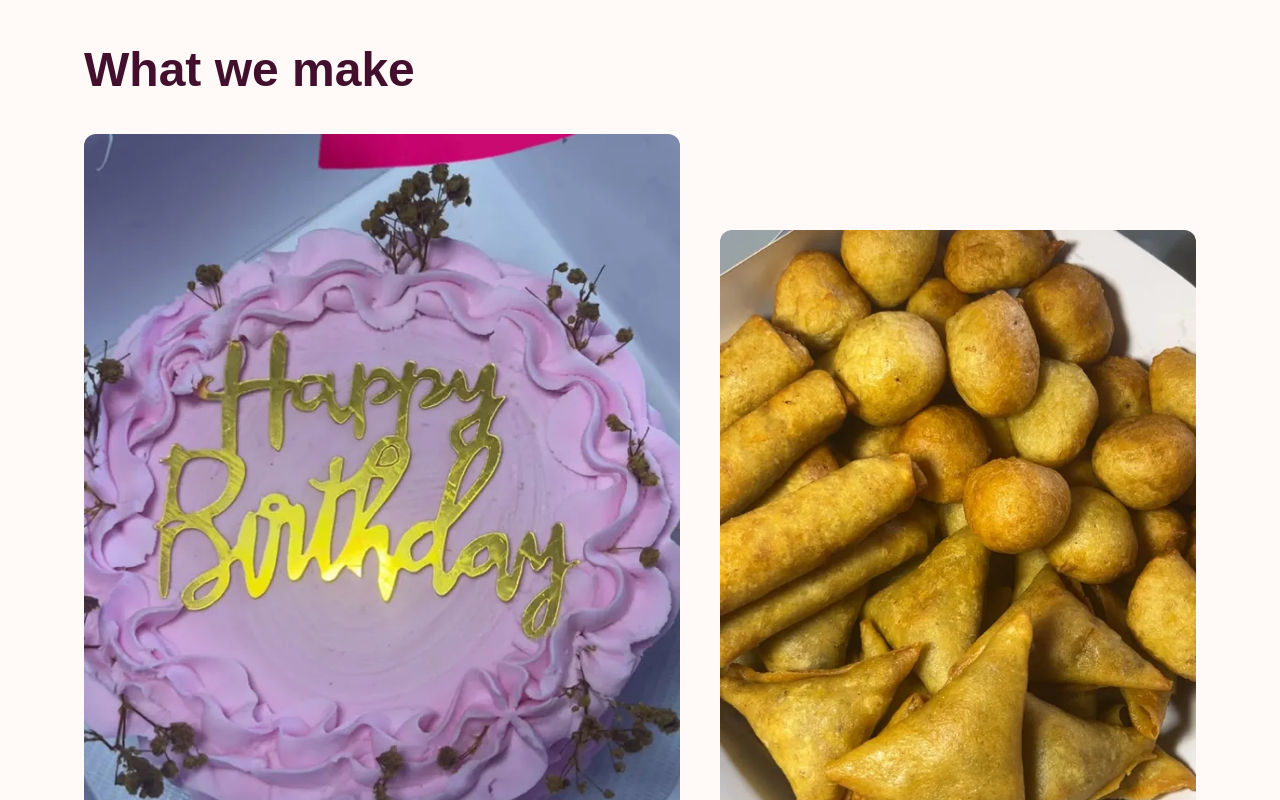
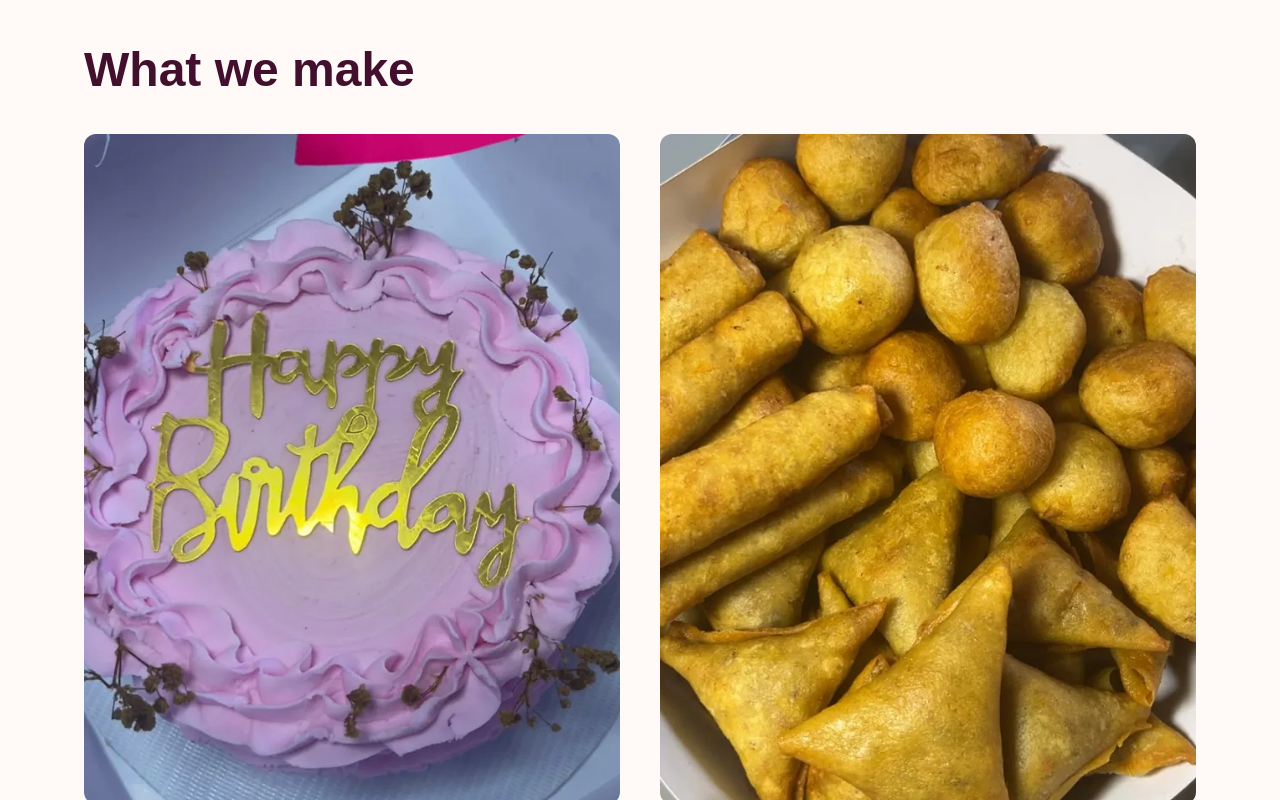
Before and after one commit to KHLLD00/Dees-treats, a Next.js app: page / in a window 1280 px wide. Shown: the part 900-1700 px from the top of the page. Built offline with nearby package versions, Linux system fonts and the light colour scheme; a web font is replaced by a local one.

Commit message:
Align and equalize What We Make images

```diff
--- a/app/page.tsx
+++ b/app/page.tsx
@@ -71,7 +71,7 @@ export default function Home() {
 
       <section className="mx-auto max-w-6xl px-5 py-16 md:py-24">
         <h2 className="font-display text-4xl font-bold md:text-5xl">What we make</h2>
-        <div className="mt-10 grid gap-12 md:grid-cols-[1.25fr_1fr] md:gap-10">
+        <div className="mt-10 grid gap-10 md:grid-cols-2">
           <a href="#order" className="group block">
             <Image
               src={cakePhoto.src}
@@ -87,7 +87,7 @@ export default function Home() {
               From {formatNaira(CATEGORIES.cake.startingPrice)}. Order {LEAD_NOTICE} ahead.
             </p>
           </a>
-          <a href="#order" className="group block md:mt-24">
+          <a href="#order" className="group block">
             <Image
               src={chopsPhoto.src}
               alt={chopsPhoto.alt}
```
